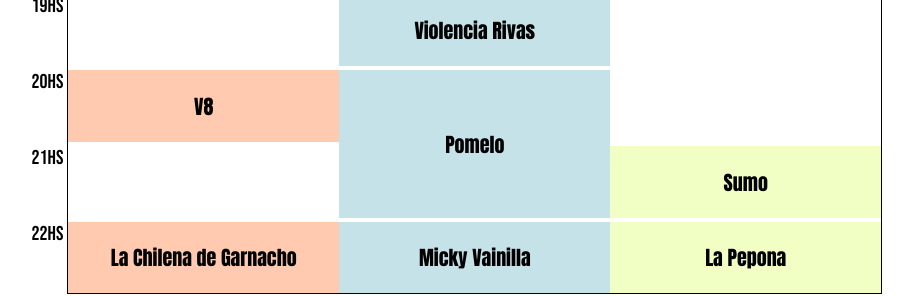
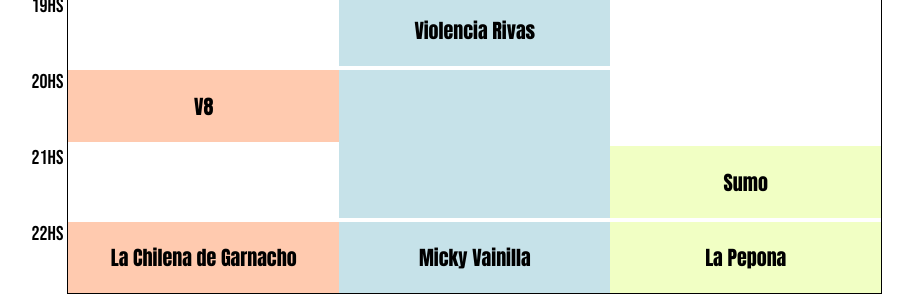
Before and after one commit to FacuBraslaa/chaca, a plain HTML site: page index.html in a window 1280 px wide. Shown: the part 409-705 px from the top of the page, without its empty margins (206-1119 px from the left). Drawn offline with Linux system fonts and the light colour scheme.

Commit message:
chaca es de primera

```diff
--- a/index.html
+++ b/index.html
@@ -29,7 +29,7 @@
                 <div class="band huawei" style="grid-row-start: 8;">La Chilena de Garnacho</div>
                 <div class="band perri" style="grid-row-start: 3;">Nicolino Roche y los Pasteros Verde</div>
                 <div class="band perri" style="grid-row-start: 5;">Violencia Rivas</div>
-                <div class="band perri" style="grid-row: 6 / 8;">Pomelo</div>
+                <div class="band perri" style="grid-row: 6 / 8;"></div>
                 <div class="band perri" style="grid-row-start: 8;">Micky Vainilla</div>
                 <div class="band indie" style="grid-row-start: 2;">Solista acústico y triste</div>
                 <div class="band indie" style="grid-row-start: 4;">Alberto Fernández</div>
```
